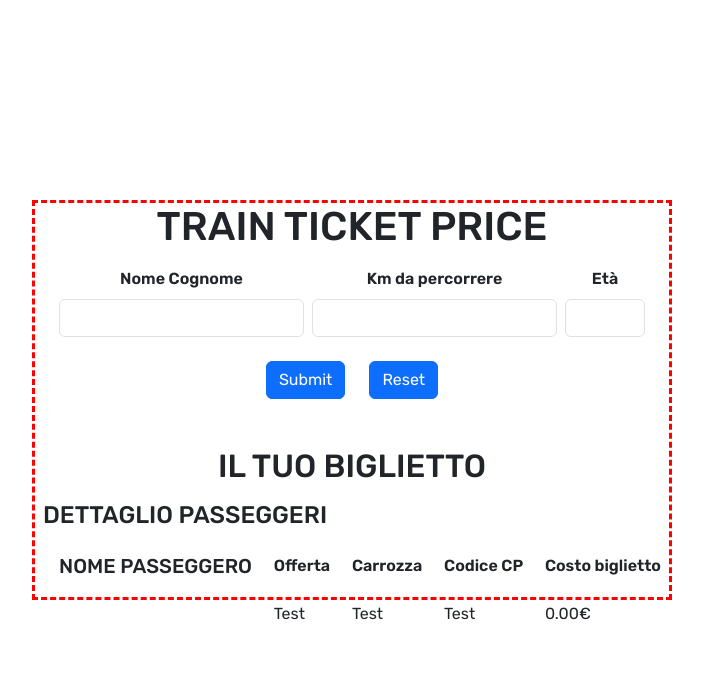
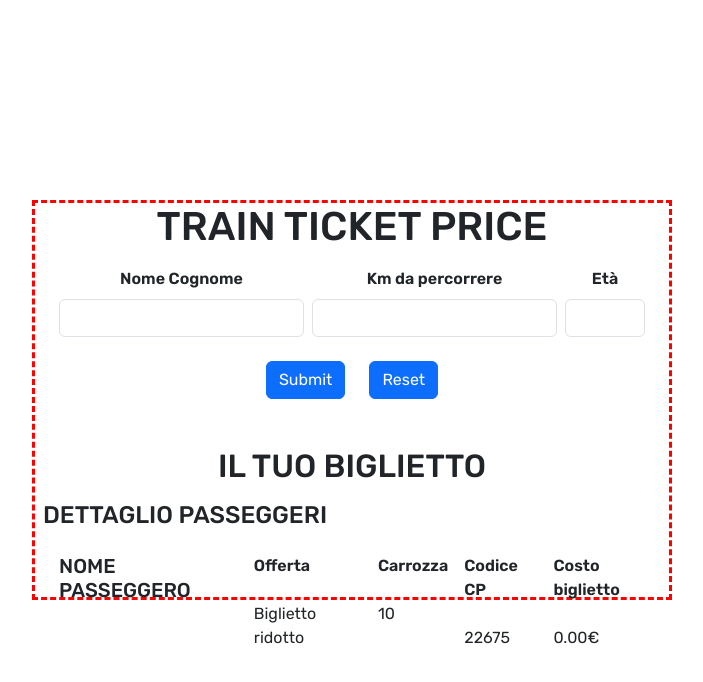
Before and after one commit to AiroldiFederico/js-biglietto-treno-form, a plain HTML site: page index.html in a window 1280 px wide. Both pictures are taken after a click on the input "Submit". Shown: the whole page, without its empty margins (288-991 px from the left). Drawn offline with nearby package versions, Linux system fonts and the light colour scheme.

Commit message:
FASE 4 - al submit restituire numeri random per la carrozza e il codice CP

```diff
--- a/asset/js/main.js
+++ b/asset/js/main.js
@@ -45,8 +45,14 @@ function getUserInput() {
 
     document.getElementById('priceresult').innerHTML = (prckm * Inputkm ).toFixed(2);
     if (Inputage < 18) {
-         document.getElementById('priceresult').innerHTML = ((prckm * Inputkm) * 0.8).toFixed(2);
-     } else if (Inputage > 65) {
+        document.getElementById('priceresult').innerHTML = ((prckm * Inputkm) * 0.8).toFixed(2);
+        document.getElementById('ticket').innerHTML = `Biglietto ridotto`;
+    } else if (Inputage > 65) {
          document.getElementById('priceresult').innerHTML = ((prckm * Inputkm) * 0.6).toFixed(2);
+         document.getElementById('ticket').innerHTML = `Biglietto ridotto`;
      }
+
+
+    document.getElementById('carriage').innerHTML = Math.floor(Math.random() * 10 + 1);
+    document.getElementById('code').innerHTML = Math.floor(Math.random() * 100000 + 1);
 }
--- a/index.html
+++ b/index.html
@@ -89,21 +89,21 @@
                                 <!-- output 2 -->
                                 <div>
                                     <strong>Offerta</strong>
-                                    <p class="mt-4 fw-normal">Test</p>
+                                    <p class="mt-4 fw-normal" id="ticket">Biglietto Standard</p>
                                 </div>
                             </li>
                             <li>
                                 <!-- output 3 -->
                                 <div>
                                     <strong>Carrozza</strong>
-                                    <p class="mt-4 fw-normal">Test</p>
+                                    <p class="mt-4 fw-normal" id="carriage"></p>
                                 </div>
                             </li>
                             <li>
                                 <!-- output 4 -->
                                 <div>
                                     <strong>Codice CP</strong>
-                                    <p class="mt-4 fw-normal">Test</p>
+                                    <p class="mt-4 fw-normal" id="code"></p>
                                 </div>
                             </li>
                             <li>
```
